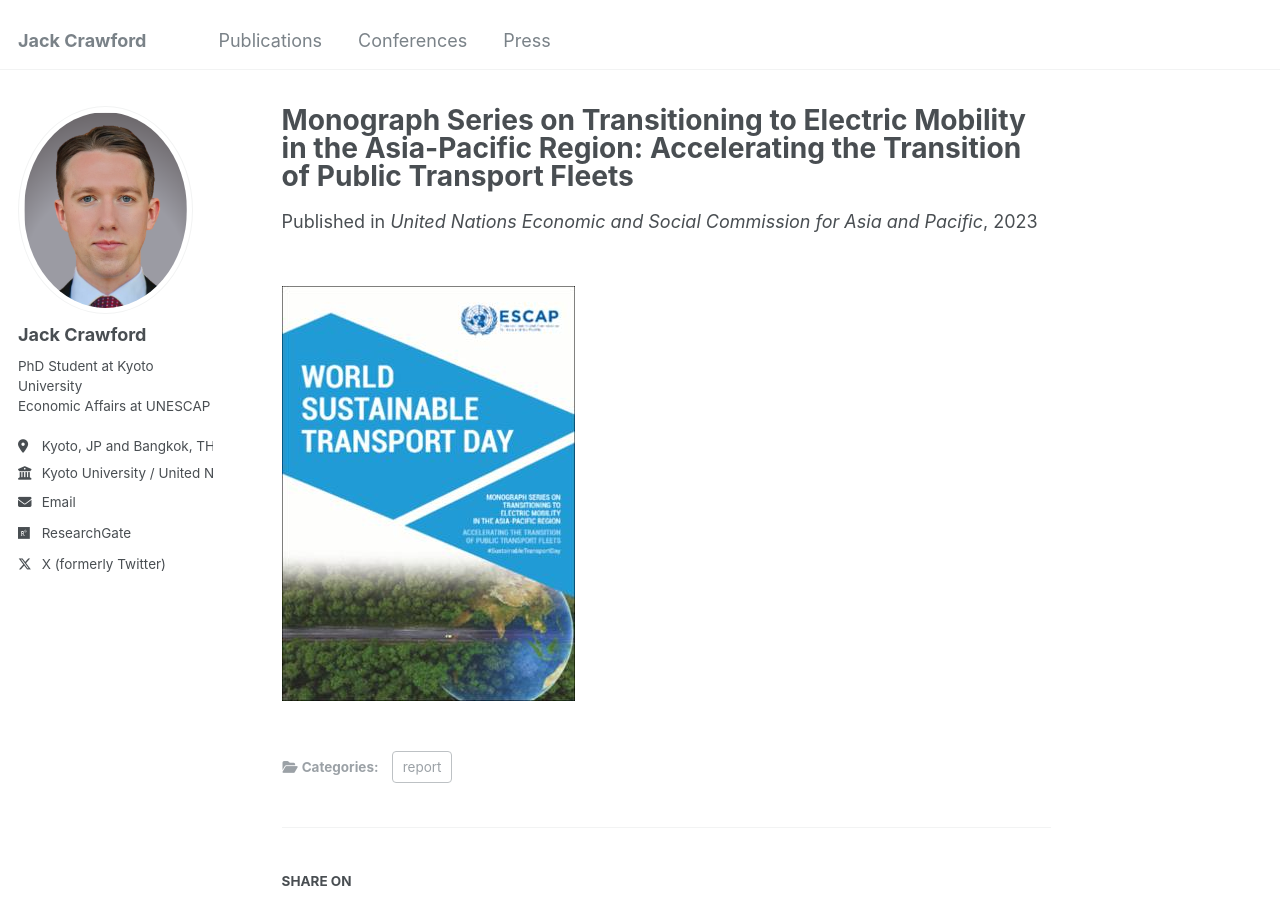
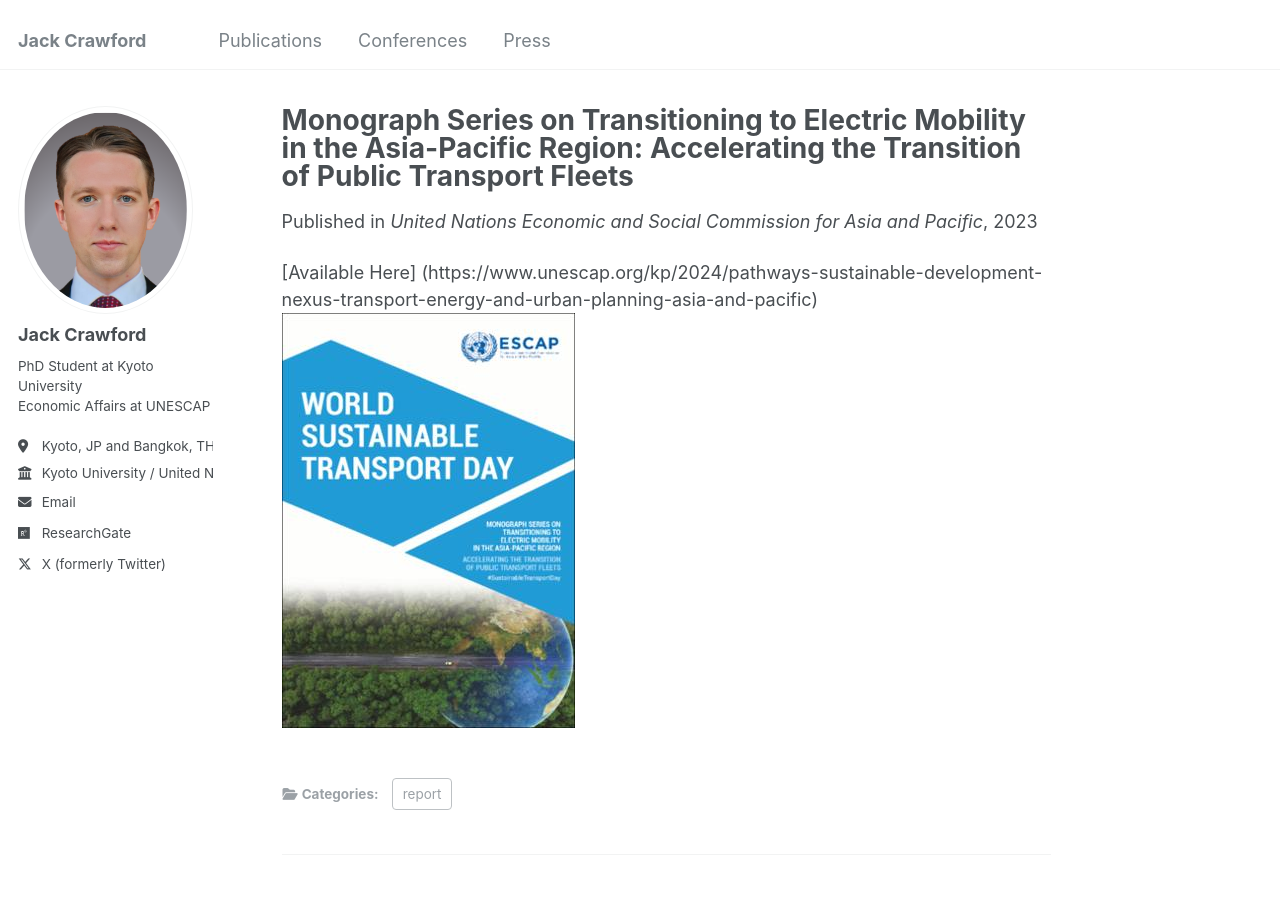
Before and after one commit to jackgcrawford/jackcrawford, a Jekyll site: the page built from _publications/2023-12-01-monograph.md, in a window 1280 px wide and 900 px high. Built offline with Jekyll 4.4.1, drawn with Linux system fonts in a browser that asks for light colours.

Commit message:
Update 2023-12-01-monograph.md

```diff
--- a/_publications/2023-12-01-monograph.md
+++ b/_publications/2023-12-01-monograph.md
@@ -7,4 +7,6 @@
 venue: 'United Nations Economic and Social Commission for Asia and Pacific'
 paperurl: 'https://www.unescap.org/kp/2024/pathways-sustainable-development-nexus-transport-energy-and-urban-planning-asia-and-pacific](https://www.unescap.org/kp/2023/accelerating-transition-public-transport-fleets'
 ---
+
+[Available Here] (https://www.unescap.org/kp/2024/pathways-sustainable-development-nexus-transport-energy-and-urban-planning-asia-and-pacific)
 <br/><img src=' /images/publication2.png'>
```
